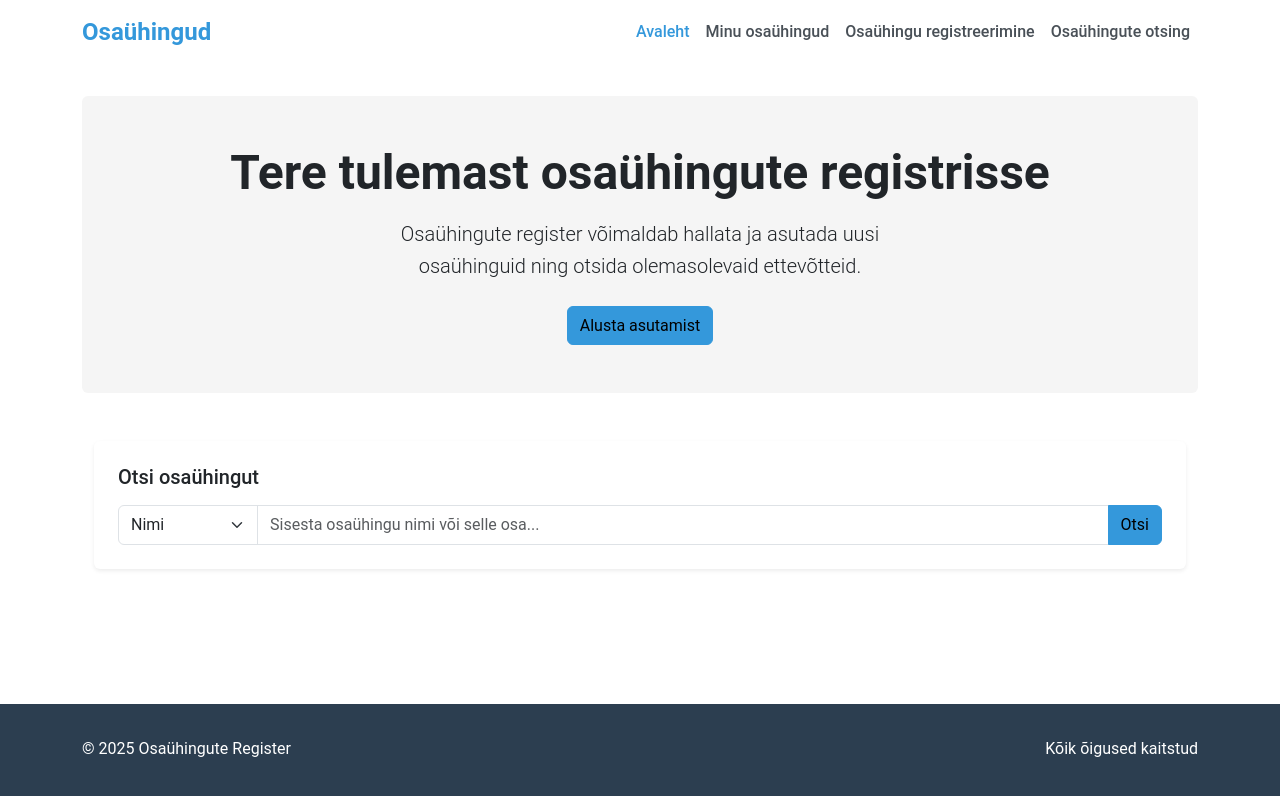
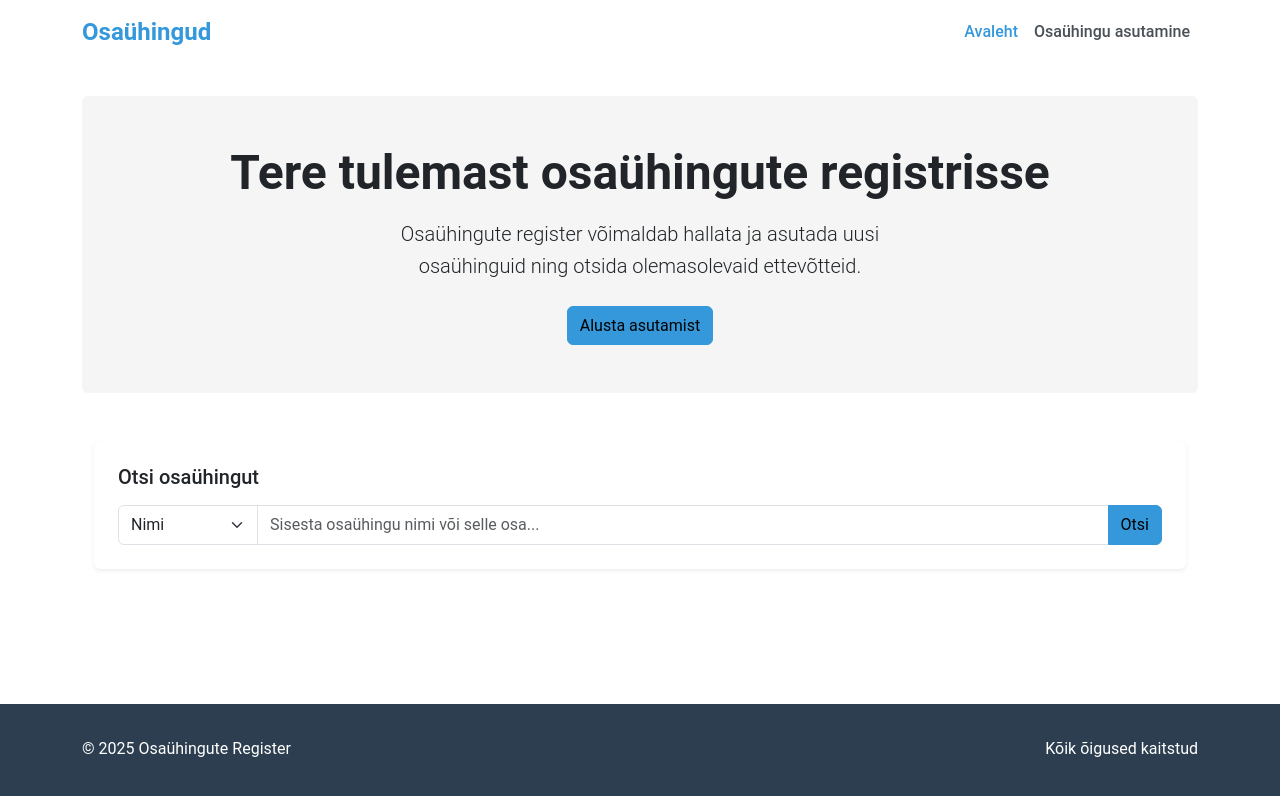
Before and after one commit to hrauds/rik-test, a Vue app in the folder frontend/: page / in a window 1280 px wide. Shown: the top 796 px of the page. Built offline with nearby package versions, Linux system fonts and the light colour scheme.

Commit message:
refactor: update menu routes and labels, add route for capital increase form

```diff
--- a/frontend/src/components/common/AppHeader.vue
+++ b/frontend/src/components/common/AppHeader.vue
@@ -30,9 +30,7 @@ export default {
     return {
       navItems: [
         {title: 'Avaleht', path: '/'},
-        {title: 'Minu osaühingud', path: '/company/my'},
-        {title: 'Osaühingu registreerimine', path: '/register'},
-        {title: 'Osaühingute otsing', path: '/search'}
+        {title: 'Osaühingu asutamine', path: '/register'}
       ]
     }
   }
--- a/frontend/src/router/index.js
+++ b/frontend/src/router/index.js
@@ -18,10 +18,10 @@ const routes = [
     component: () => import('../views/CompanyRegistrationView.vue')
   },
   {
-    path: '/search',
-    name: 'search',
-    component: () => import('../views/CompanySearchView.vue')
-  }
+    path: '/company/:id/capital',
+    name: 'capital-increase',
+    component: () => import('../views/CapitalIncreaseView.vue')
+  },
 ]
 
 const router = createRouter({
```
